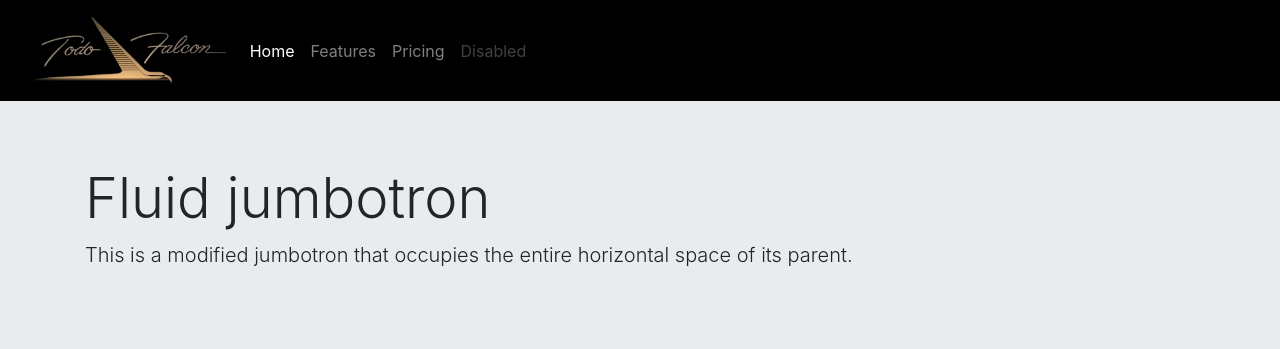
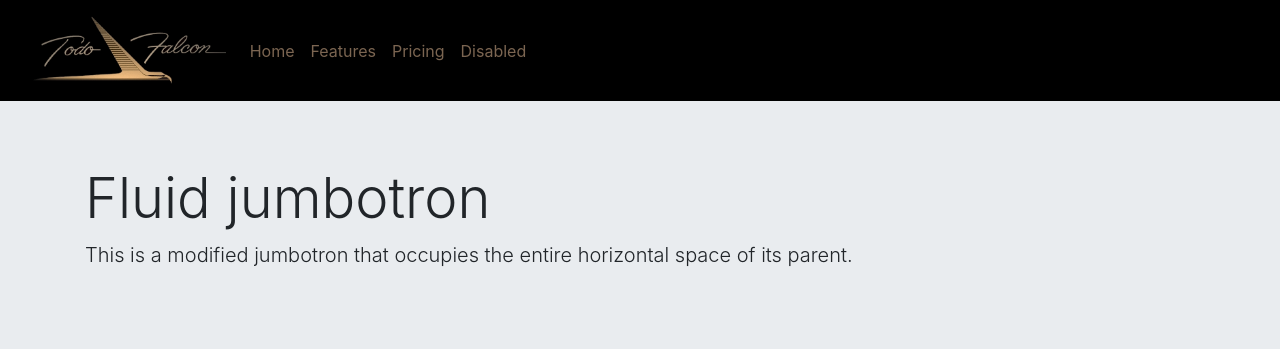
Before and after one commit to FalconSprint6/SMC_WD3_Fall19, a PHP site: page /Week-4-hwk/index.html in a window 1280 px wide. Shown: the top 349 px of the page. Run offline with PHP 8.4, Linux system fonts and the light colour scheme.

Commit message:
Updated styles
Changed Navbar text color

```diff
--- a/Week-4-hwk/styles.css
+++ b/Week-4-hwk/styles.css
@@ -1,4 +1,9 @@
 .bg-dark {
     color: black;
     background-color: black !important;
+
 }
+
+.bg-dark li a {
+    color:#7B6551 !important
+}
```
